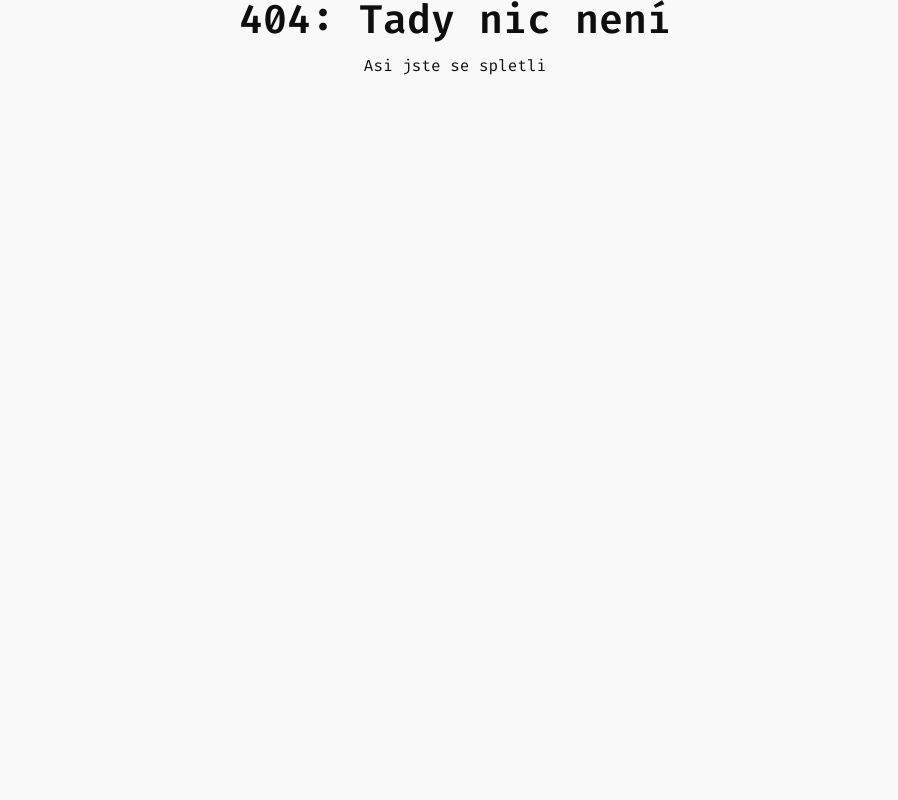
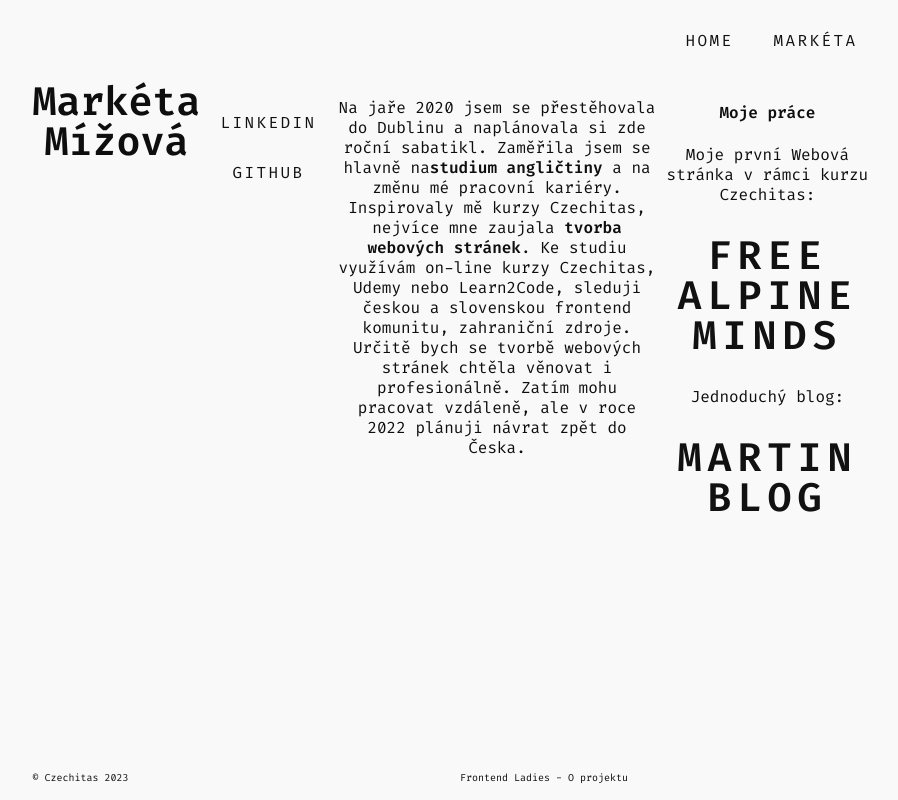
Before and after one commit to MarketaMiza/o-projektu, a React app: page /Marketa in a window 1280 px wide. Before the commit this address had no page. Shown: the whole page, without its empty margins (185-1083 px from the left). Built offline with nearby package versions, Linux system fonts and the light colour scheme.

Commit message:
pridani slozky IMG

```diff
--- a/src/Pages/Home/index.jsx
+++ b/src/Pages/Home/index.jsx
@@ -1,25 +1,15 @@
 import React from "react";
-import Hands from './img/iStock-1426547978.jpg'
-import "./style.css"
+import Hands from "./img/iStock-1426547978.jpg";
+import "./style.css";
 
-export const Home =() => {
-    return(
+export const Home = () => {
+  return (
+    // <main className="container">
+    <>
 
-        <main className="container">
-        <header>
-          <menu>
-            <ul>
-              <li><a href="#">Home</a></li>
-              <li><a href="#">Markéta</a></li>
-              <li><a href="#">Alex</a></li>
-            </ul>
-          </menu>
-        </header>
 
       <article className="group">
-
         <img src={Hands} alt="hands" />
-
 
         <div className="text">
           <h3>Frontend Ladies</h3>
@@ -33,7 +23,6 @@ export const Home =() => {
             jednotlivých absolventek digitálních akademií a sami je oslovit s
             nabídkou práce, pozvat na pohovor.
           </p>
-
         </div>
       </article>
 
@@ -41,6 +30,7 @@ export const Home =() => {
         <small className="right"> © Czechitas 2023 </small>
         <small className="left"> Frontend Ladies - O projektu </small>
       </footer>
-      </main>
-    )
-}
+    </>
+    // </main>
+  );
+};
--- a/src/Pages/Home/style.css
+++ b/src/Pages/Home/style.css
@@ -1,56 +1,4 @@
-@import url("https://fonts.googleapis.com/css2?family=Fira+Code:wght@300;400;500;600&family=Lobster&family=Rajdhani:wght@700&display=swap");
-
-/* normalize CSS */
-
-*::before,
-*::after {
-  box-sizing: border-box;
-  text-rendering: optimizeLegibility;
-  -moz-osx-font-smoothing: grayscale;
-  font-kerning: auto;
-}
-
-html {
-  font-size: 100%;
-  line-height: 1.25;
-  -webkit-text-size-adjust: 100%;
-
-  --scroll-behavior: smooth;
-  scroll-behavior: smooth;
-  scroll-padding-top: 10rem;
-}
-
-body {
-  color: #0e0e0e;
-  background: #f9f9f9;
-  font-family: "Bebas Neue", sans-serif;
-  font-family: "Fira Code", monospace;
-  margin: 0;
-  overflow: hidden;
-  overflow-y: auto;
-  background-position: center;
-  background-repeat: no-repeat;
-  background-size: cover;
-  background-attachment: fixed;
-  backface-visibility: inherit;
-  text-align: center;
-}
-
-
-h2,
-h3 {
-  margin: 0;
-  line-height: 1;
-  font-size: clamp(1.75rem, 8vw, 2.5rem);
-}
-
-figure {
-  margin: 0;
-}
-
-/* ---------------------------------------- */
-/* CSS  */
-/* MAIN / container */
+/* HOME */
 
 html,
 body {
@@ -66,56 +14,8 @@ body {
   max-width: 66%;
   padding: 0 1.25rem;
   margin: 0 auto;
-
 }
 
-menu {
-  font-size: 1rem;
-
-}
-
-ul {
-  margin-top: 15px;
-  padding: 0;
-  list-style: none;
-  display: flex;
-  justify-content: flex-end;
-  flex-wrap: wrap;
-}
-
-li {
-  padding: 5px;
-}
-
-a {
-  color: #111111;
-  text-transform: uppercase;
-  text-decoration: none;
-  letter-spacing: 0.15em;
-  padding: 15px 20px;
-
-  display: inline-block;
-  position: relative;
-}
-
-
-a:after {
-  background: none repeat scroll 0 0 transparent;
-  bottom: 0;
-  content: "";
-  display: block;
-  height: 2px;
-  left: 50%;
-  position: absolute;
-  background: #111111;
-  transition: 0.3s ease 0s, left 0.3s ease 0s;
-  width: 0;
-}
-
-a:hover:after {
-  width: 100%;
-  left: 0;
-}
 
 /* ARTICLE */
 .group {
@@ -123,11 +23,11 @@ a:hover:after {
   flex: 1;
   flex: wrap;
 }
- /* text o projektu */
+/* text o projektu */
 
- .text {
+.text {
   margin-top: 1.75rem;
- }
+}
 
 .text p {
   font-size: 1rem;
@@ -136,27 +36,25 @@ a:hover:after {
   hyphens: none;
 }
 
-
 img {
   border-style: none;
   max-width: 60vh;
   height: 60vh;
   flex-basis: 50%;
   border-radius: 0.35rem;
-  filter: drop-shadow(.5rem .5rem 1rem rgb(200, 193, 194));
+  filter: drop-shadow(0.5rem 0.5rem 1rem rgb(200, 193, 194));
 }
 
 footer {
   margin: 1rem 0;
   font-size: 0.75rem;
 
-  text-align:justify;
+  text-align: justify;
 
   display: grid;
   grid-template-columns: 1fr 1fr;
-  grid-column-gap: 10px; /* Prostor mezi prvky (upravte podle potřeby) */
+  grid-column-gap: 10px;
 }
-
 
 .small {
   flex-basis: 505%;
@@ -170,7 +68,7 @@ footer {
 }
 
 
-@media only screen and (max-width: 767px) {
+@media only screen and (max-width: 640px) {
 
   .container {
     max-width: fit-content;
--- a/src/Pages/Marketa/index.jsx
+++ b/src/Pages/Marketa/index.jsx
@@ -1,10 +1,81 @@
 import React from "react";
+// import MarketaPhoto from "./img/mm_photo.jpg";
+import "./style.css";
 
-export const Marketa=()=> {
-    return (
-        <div>
-            <p/>
-            ty trullo
+export const Marketa = () => {
+  return (
+    <>
+      <section className="group">
+        <div className="photo">
+          {/* <img src={MarketaPhoto} alt="market photo" />  */}
         </div>
-    )
-}
+        <div className="vizitka">
+          <h2 className="name">Markéta Mížová</h2>
+        </div>
+
+        <div className="contact">
+          <p>
+            <a
+              className="link"
+              href="https://ie.linkedin.com/in/m-mizova?trk=profile-badge"
+              target="_blank"
+            >
+              LinkedIn
+            </a>
+            <a
+              className="link"
+              href="https://github.com/MarketaMiza"
+              target="_blank"
+            >
+              GitHub
+            </a>
+          </p>
+        </div>
+
+        <section className="box info-box--full">
+          <p>
+            Na jaře 2020 jsem se přestěhovala do Dublinu a naplánovala si zde
+            roční sabatikl. Zaměřila jsem se hlavně na
+            <strong>studium angličtiny</strong> a na změnu mé pracovní kariéry.
+            Inspirovaly mě kurzy Czechitas, nejvíce mne zaujala
+            <strong> tvorba webových stránek</strong>. Ke studiu využívám
+            on-line kurzy Czechitas, Udemy nebo Learn2Code, sleduji českou a
+            slovenskou frontend komunitu, zahraniční zdroje. Určitě bych se
+            tvorbě webových stránek chtěla věnovat i profesionálně. Zatím mohu
+            pracovat vzdáleně, ale v roce 2022 plánuji návrat zpět do Česka.
+          </p>
+        </section>
+
+        <div className="profile">
+          <h4>Moje práce</h4>
+          <p>Moje první Webová stránka v rámci kurzu Czechitas:</p>
+          <h3>
+            <a
+              className="link--project"
+              href="https://freealpineminds.netlify.app/"
+              target="_blank"
+            >
+              Free Alpine Minds
+            </a>
+          </h3>
+
+          <p>Jednoduchý blog:</p>
+          <h3>
+            <a
+              className="link--project"
+              href="https://agitated-neumann-03ac42.netlify.app/"
+              target="_blank"
+            >
+              Martin Blog
+            </a>
+          </h3>
+        </div>
+      </section>
+
+      <footer>
+        <small> © Czechitas 2023 </small>
+        <small> Frontend Ladies - O projektu </small>
+      </footer>
+    </>
+  );
+};
--- a/src/Pages/Marketa/style.css
+++ b/src/Pages/Marketa/style.css
@@ -0,0 +1,14 @@
+/* MARKETA CSS */
+
+.group {
+  display: flex;
+}
+
+.text {
+  font-size: 10px;
+  margin: 1rem;
+}
+
+.box .photo {
+    border: 1px solid pink;
+}
--- a/src/index.html
+++ b/src/index.html
@@ -3,8 +3,8 @@
   <head>
     <meta charset="UTF-8" />
     <meta name="viewport" content="width=device-width, initial-scale=1.0" />
-
-    <title>React webová aplikace</title>
+    <link href="https://cdn.jsdelivr.net/npm/remixicon@3.2.0/fonts/remixicon.css" rel="stylesheet">
+    <title>Fronted Ladies / o projektu</title>
   </head>
   <body>
     <div id="app"></div>
--- a/src/index.jsx
+++ b/src/index.jsx
@@ -1,6 +1,6 @@
-import React from 'react';
-import { createRoot } from 'react-dom/client';
-import './style.css';
+import React from "react";
+import { createRoot } from "react-dom/client";
+import "./style.css";
 import {
   createBrowserRouter,
   RouterProvider,
@@ -10,21 +10,23 @@ import {
 import { Home } from "./pages/Home/index";
 import { Marketa } from "./pages/Marketa/index";
 // import { Alex } from "./Pages/Alex/index";
-import './style.css'
+import "./style.css";
 
 const App = () => {
   return (
-    <div className="container">
-      <nav>
-        <Link to="/Home">Domů</Link>
-        <span> | </span>
-        <Link to="/Marketa">Markéta</Link>
-
-      {/* <span> | </span>
-        <Link to="/Alex">Alex</Link> */}
-      </nav>
-      <Outlet />
-    </div>
+    <>
+      <main className="container">
+        <header>
+          <menu>
+            <ul>
+              <Link to="/Home">Home</Link>
+              <Link to="/Marketa">Markéta</Link>
+            </ul>
+          </menu>
+        </header>
+        <Outlet />
+      </main>
+    </>
   );
 };
 
@@ -37,7 +39,6 @@ const ErrorPage = () => {
   );
 };
 
-
 const router = createBrowserRouter([
   {
     path: "/",
@@ -49,7 +50,7 @@ const router = createBrowserRouter([
         element: <Home />,
       },
       {
-        path: "/About",
+        path: "/Marketa",
         element: <Marketa />,
       },
     ],
--- a/src/style.css
+++ b/src/style.css
@@ -1,29 +1,110 @@
-@import url('https://fonts.googleapis.com/css2?family=Open+Sans:wght@400;700&display=swap');
 
-* {
+@import url("https://fonts.googleapis.com/css2?family=Fira+Code:wght@300;400;500;600&family=Lobster&family=Rajdhani:wght@700&display=swap");
+
+/* normalize CSS */
+
+*::before,
+*::after {
   box-sizing: border-box;
+  text-rendering: optimizeLegibility;
+  -moz-osx-font-smoothing: grayscale;
+  font-kerning: auto;
 }
 
 html {
-  font-family: 'Open Sans', sans-serif;
+  font-size: 100%;
+  line-height: 1.25;
+  -webkit-text-size-adjust: 100%;
+
+  --scroll-behavior: smooth;
+  scroll-behavior: smooth;
+  scroll-padding-top: 10rem;
 }
 
-.container {
-  max-width: 26rem;
-  margin-right: auto;
-  margin-left: auto;
+body {
+  color: #0e0e0e;
+  background: #f9f9f9;
+  font-family: "Bebas Neue", sans-serif;
+  font-family: "Fira Code", monospace;
+  margin: 0;
+  overflow: hidden;
+  overflow-y: auto;
+  background-position: center;
+  background-repeat: no-repeat;
+  background-size: cover;
+  background-attachment: fixed;
+  backface-visibility: inherit;
+  text-align: center;
 }
 
-header {
+
+h2,
+h3 {
+  margin: 0;
+  line-height: 1;
+  font-size: clamp(1.75rem, 8vw, 2.5rem);
+}
+
+figure {
+  margin: 0;
+}
+
+
+.container {
   display: flex;
   flex-direction: column;
-  align-items: center;
-  margin-top: 4rem;
+  min-height: 100vh;
+  max-width: 66%;
+  padding: 0 1.25rem;
+  margin: 0 auto;
 }
 
-.logo {
-  width: 10rem;
-  height: 10rem;
-  background-image: url(./img/rocket.svg);
-  background-size: contain;
+/* header {
+  border: 1px solid green;
+} */
+
+menu {
+  font-size: 1rem;
 }
+
+ul {
+  margin-top: 15px;
+  padding: 0;
+  list-style: none;
+  display: flex;
+  justify-content: flex-end;
+  flex-wrap: wrap;
+}
+
+li {
+  padding: 5px;
+}
+
+a {
+  color: #111111;
+  text-transform: uppercase;
+  text-decoration: none;
+  letter-spacing: 0.15em;
+  padding: 15px 20px;
+
+  display: inline-block;
+  position: relative;
+}
+
+a:after {
+  background: none repeat scroll 0 0 transparent;
+  bottom: 0;
+  content: "";
+  display: block;
+  height: 2px;
+  left: 50%;
+  position: absolute;
+  background: #111111;
+  transition: 0.3s ease 0s, left 0.3s ease 0s;
+  width: 0;
+}
+
+a:hover:after {
+  width: 100%;
+  left: 0;
+}
```
Also changed, not shown: src/Pages/Marketa/img/iStock-1426547978.jpg (added), src/Pages/Marketa/img/mm_photo.jpg (added). Lines whose indentation alone changed are shown as unchanged.
